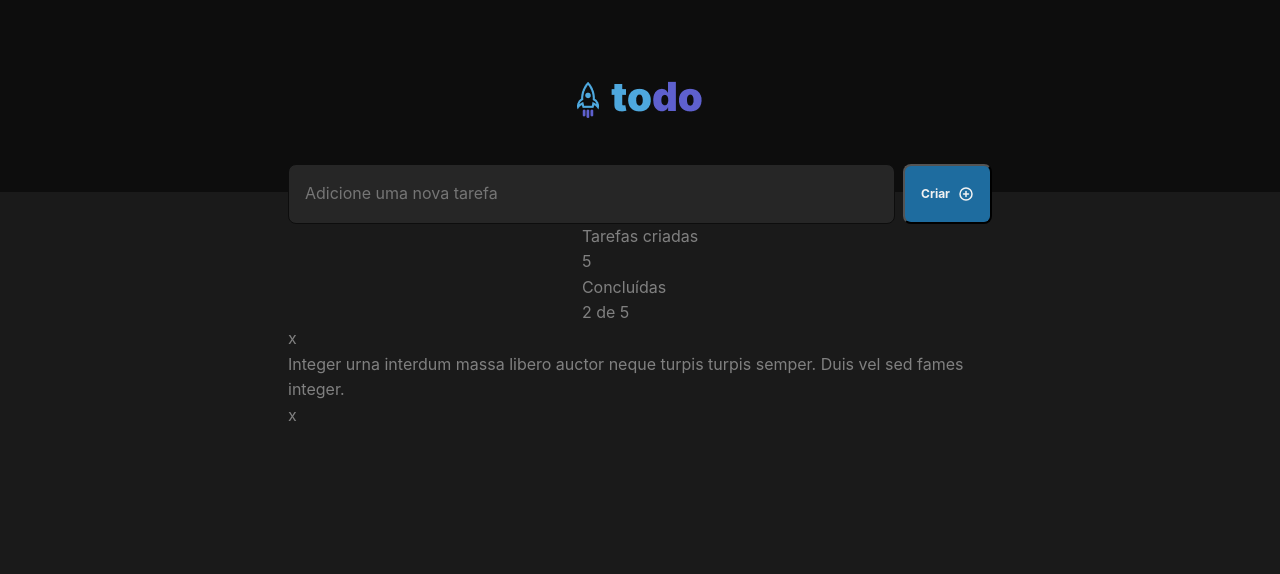
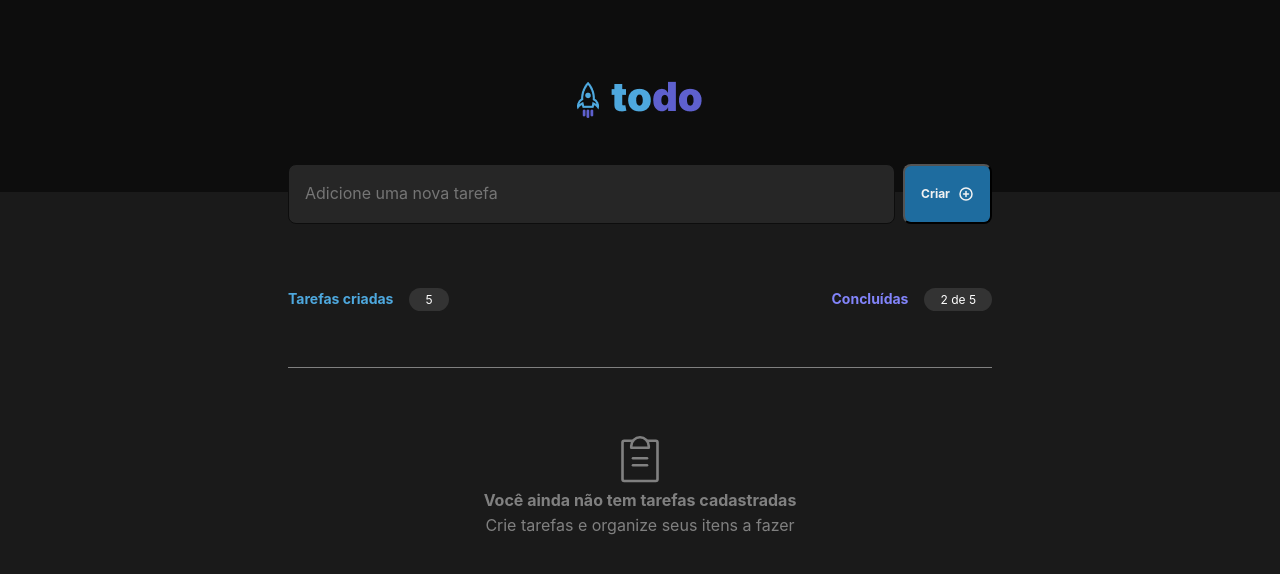
Before and after one commit to jhonatasmatos/TodoListReact, a React (Vite) app: page / in a window 1280 px wide. Shown: the top 574 px of the page. Built offline with nearby package versions, Linux system fonts and the light colour scheme; the HTML template or start-up script is replaced by a standard one.

Commit message:
style: Adding styles for tasks

```diff
--- a/src/App.module.css
+++ b/src/App.module.css
@@ -54,3 +54,122 @@
 .button:hover {
     background: var(--blue);
 }
+
+.statusTasksWrapper {
+    display: flex;
+    width: 100%;
+    align-items: center;
+    justify-content: space-between;
+    flex-direction: row;
+    margin-top: 4rem;
+    padding-bottom: 1.5rem;
+}
+
+.statusWrapper {
+    display: flex;
+    gap: 1rem;
+}
+
+.statusTasksWrapper .statusWrapper:first-child p {
+    font-size: 0.875rem;
+    color: var(--blue);
+    font-weight: bold;
+}
+
+.statusWrapper p {
+    font-size: 0.875rem;
+    color: var(--purple);
+    font-weight: bold;
+}
+
+.statusWrapper span {
+    background: var(--gray-400);
+    color: var(--white);
+    font-size: 0.75rem;
+    padding: 0.125rem 1rem ;
+    border-radius: 999px;
+}
+
+.withoutTasksBox {
+    display: flex;
+    width: 100%;
+    flex-direction: column;
+    align-items: center;
+    margin-top: 2rem;
+    padding: 4rem 0;
+
+    border-top: 1px solid var(--gray-300);
+}
+
+.withoutTasksBox svg {
+    font-size: 3.5rem;
+}
+
+.withoutTasksBox strong {
+    font-size: 1rem;
+}
+
+.withoutTasksBox p {
+    font-size: 1rem;
+}
+
+.taskWrapper {
+    background: var(--gray-500);
+    color: var(--gray-100);
+    display: flex;
+    align-items: flex-start;
+    padding: 1rem;
+    gap: 0 0.75rem;
+    border-radius: 8px;
+    margin-top: 1.5rem;
+}
+
+.taskWrapper button {
+    background: transparent;
+    border: 0;
+    line-height: 0;
+    color: var(--gray-300);
+    cursor: pointer;
+
+    transition: color 0.2s;
+}
+
+.taskWrapper button:last-child:hover {
+    color: var(--danger);
+}
+
+.taskWrapper .unchecked {
+    display: flex;
+    justify-content: center;
+    padding: 0.125rem;
+    font-size: 87.5%;
+    border: 1.5px solid var(--blue);
+    border-radius: 9999px;
+    background: none;
+    transition: border 0.15s;
+
+    &:hover {
+      border: 1.5px solid var(--blue-dark);
+    }
+  }
+
+.taskWrapper .unchecked svg {
+visibility: hidden;
+}
+
+.taskWrapper .checked {
+    display: flex;
+    justify-content: center;
+    padding: 0.125rem;
+    font-size: 87.5%;
+    border-radius: 9999px;
+    color: var(--gray-100);
+    background: var(--purple-dark);
+    border: 1.5px solid var(--purple-dark);
+    transition: background 0.15s border 0.15s;
+
+    &:hover {
+        border: 1.5px solid var(--purple);
+        background: var(--purple);
+    }
+}
--- a/src/App.tsx
+++ b/src/App.tsx
@@ -1,11 +1,18 @@
+import { useState } from 'react'
+
 import { Header } from './components/Header'
 
-import { PlusCircle } from 'phosphor-react'
+import { PlusCircle, Trash, Check, ClipboardText } from 'phosphor-react'
 
 import './global.css'
 import styles from './App.module.css'
 
 export function App() {
+  const [isChecked, setIsChecked] = useState(true)
+  const [tasks, setTasks] = useState([])
+
+
+  console.log(tasks.length)
 
   return (
     <div>
@@ -24,23 +31,38 @@ export function App() {
               <PlusCircle size={16} weight='bold' />
             </button>
           </div>
-          <div>
-            <div>
+
+
+            <div className={styles.statusTasksWrapper}>
+              <div className={styles.statusWrapper}>
                 <p>Tarefas criadas</p>
                 <span>5</span>
               </div>
-            <div>
+              <div className={styles.statusWrapper}>
                 <p>Concluídas</p>
                 <span>2 de 5</span>
               </div>
             </div>
-          <div>
-            <div>
-              <p>x</p>
+            {
+              tasks.length === 0 ? (
+                <div className={styles.withoutTasksBox}>
+                  <ClipboardText weight='light' />
+                  <strong>Você ainda não tem tarefas cadastradas</strong>
+                  <p>Crie tarefas e organize seus itens a fazer</p>
+                </div>
+              ): (
+                <div className={styles.taskWrapper}>
+                  <button className={isChecked ? styles.checked : styles.unchecked}>
+                    <Check weight='bold' />
+                  </button>
                   <p>Integer urna interdum massa libero auctor neque turpis turpis semper. Duis vel sed fames integer.</p>
-              <p>x</p>
+                  <button type='button' title='Trash'>
+                    <Trash size={20} weight='bold' />
+                  </button>
                 </div>
-          </div>
+              )
+            }
+          {/* </div> */}
       </main>
     </div>
   )
```
Lines whose indentation alone changed are shown as unchanged.
